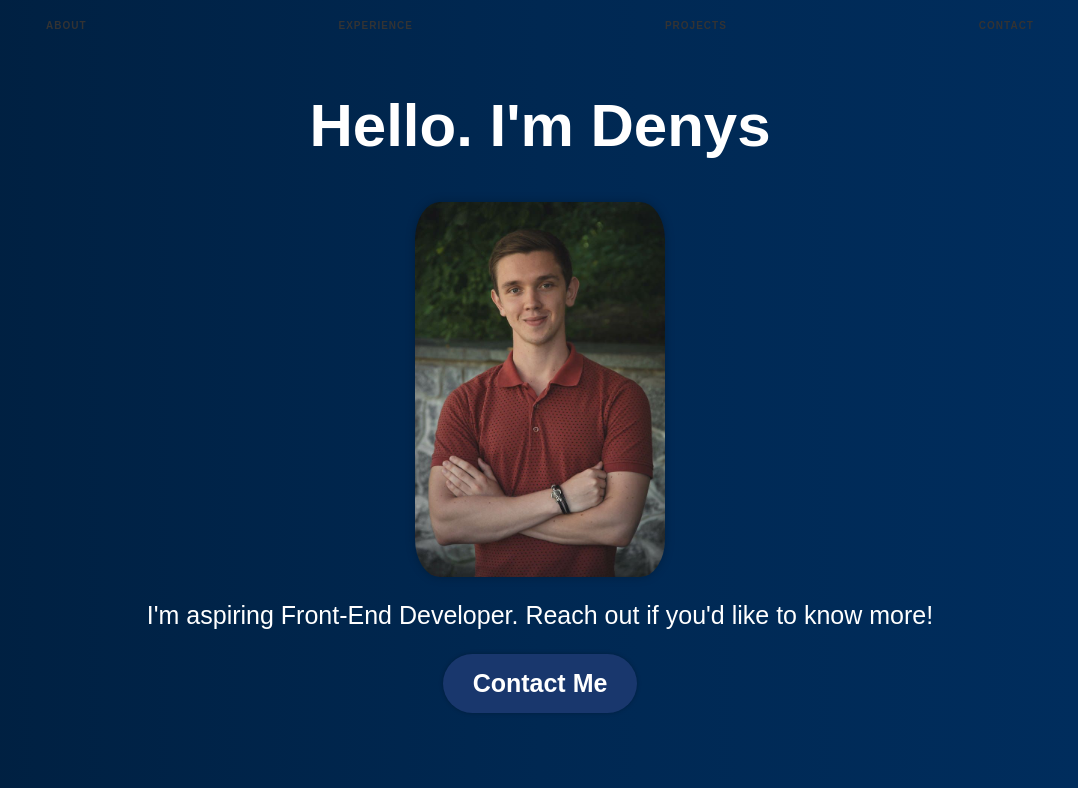
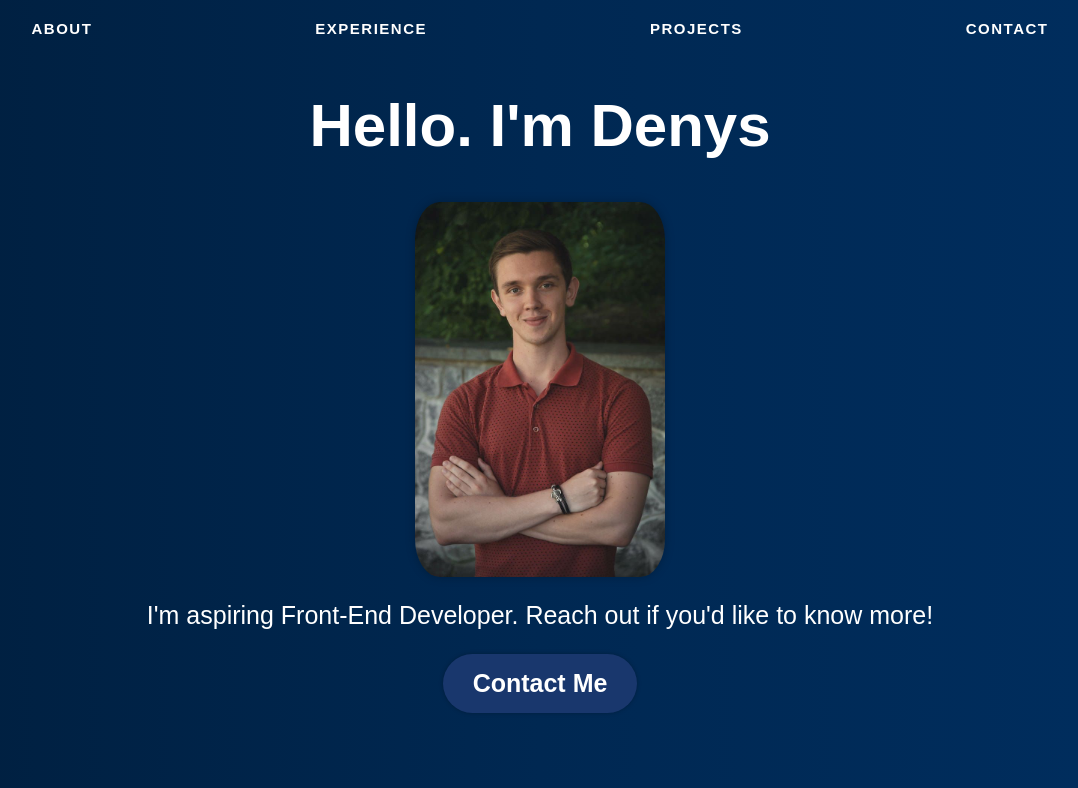
Before and after one commit to SeverinDenys/react-portfolio, a React (Vite) app: page / in a window 1280 px wide. Shown: the top 788 px of the page, without its empty margins (100-1178 px from the left). Built offline with nearby package versions, Linux system fonts and the light colour scheme.

Commit message:
navbar responsive tablet/desktop. change the styles

```diff
--- a/src/components/Navbar/Navbar.jsx
+++ b/src/components/Navbar/Navbar.jsx
@@ -6,6 +6,7 @@ const Navbar = () => {
   const toogleHamburger = () => {
     setIsOpen(!isOpen);
   };
+
   return (
     <nav className="navbar">
       <div className="navbar__menu" onClick={toogleHamburger}>
@@ -42,22 +43,23 @@ const Navbar = () => {
             <svg
               className="hamburgerIconBtnCross"
               fill="#000000"
-              height="10px" // Adjusted size
+              height="10px"
               width="10px"
               viewBox="0 0 490 490"
               xmlns="http://www.w3.org/2000/svg"
             >
               <polygon
                 points="456.851,0 245,212.564 33.149,0 0.708,32.337 212.669,245.004 0.708,457.678 33.149,490 245,277.443 456.851,490
-	489.292,457.678 277.331,245.004 489.292,32.337"
+		489.292,457.678 277.331,245.004 489.292,32.337"
               />
             </svg>
           )}
         </div>
 
-        {/* <ul className="navbar__menuItems"> */}
-
-        <ul className={isOpen ? "navbar__open" : "navbar__close"}>
+        <ul
+          className={isOpen ? "navbar__open" : "navbar__close"}
+          onClick={(e) => e.stopPropagation()}
+        >
           <li>
             <a href="#about">About</a>
           </li>
@@ -65,7 +67,7 @@ const Navbar = () => {
             <a href="#experience">Experience</a>
           </li>
           <li>
-            <a href="#projects">projects</a>
+            <a href="#projects">Projects</a>
           </li>
           <li>
             <a href="#contact">Contact</a>
--- a/src/components/Navbar/navbar.scss
+++ b/src/components/Navbar/navbar.scss
@@ -2,34 +2,28 @@
   height: 5rem;
   position: relative;
   transition: all 0.4s ease;
-  background: linear-gradient(
-    90deg,
-    #001f3f 0%,
-    #002852 50%,
-    #002e5f 100%
-  );
 
   // Main navigation styles
   & ul {
+    display: none;
     width: 100%;
     padding: 2rem;
-    display: flex;
     justify-content: space-around;
     align-items: center;
     list-style: none;
 
     // Open state for the navbar
     &.navbar__open {
-      display: flex;
+      display: flex; // Show links when the menu is open
       flex-direction: column;
       align-items: center;
       margin: 1rem 0;
       z-index: 1;
 
-      @media (max-width: 472px) {
+      @media (max-width: 768px) {
         position: absolute;
         top: 2rem;
-        background: rgb(150, 211, 243);
+        background: rgb(46, 121, 161);
         margin-top: -3rem;
 
         & li {
@@ -37,6 +31,7 @@
 
           & a {
             color: #fff;
+            font-size: 1.5rem;
           }
         }
       }
@@ -44,20 +39,27 @@
 
     // Closed state for the navbar
     &.navbar__close {
-      @media (max-width: 425px) {
-        display: none; // Hide menu when closed on mobile
+      @media (max-width: 768px) {
+        display: none;
         transition: all 0.3s ease;
       }
     }
 
-    // Individual list items and links
+    @media (min-width: 768px) {
+      display: flex;
+      flex-direction: row;
+
+      &.navbar__open,
+      &.navbar__close {
+        display: flex;
+      }
+    }
+
     & li {
-      list-style-type: none;
-
       & a {
         text-decoration: none;
-        color: #333;
-        font-size: 10px;
+        color: white;
+        font-size: 1.5rem;
         font-weight: bold;
         letter-spacing: 0.1em;
         text-transform: uppercase;
@@ -65,6 +67,9 @@
 
         &:hover {
           color: #038fb9;
+          background-color: #fff;
+          padding: 0.7rem;
+          border-radius: 5px;
         }
       }
     }
@@ -74,12 +79,13 @@
   .hamburgerIcon {
     display: none;
 
-    @media (max-width: 425px) {
+    @media (max-width: 768px) {
       display: block;
       position: absolute;
       top: 1rem;
       right: 1rem;
       z-index: 2;
+      color: #fff;
     }
 
     // SVG styles for the hamburger icon
@@ -87,7 +93,7 @@
       cursor: pointer;
       width: 40px;
       height: 35px;
-      fill: #333;
+      fill: #fff;
       transition: fill 0.3s ease;
 
       &.hamburgerIconBtnCross {
```
Also changed, not shown: src/images/burger-menu.svg, src/images/cross.svg.svg.
